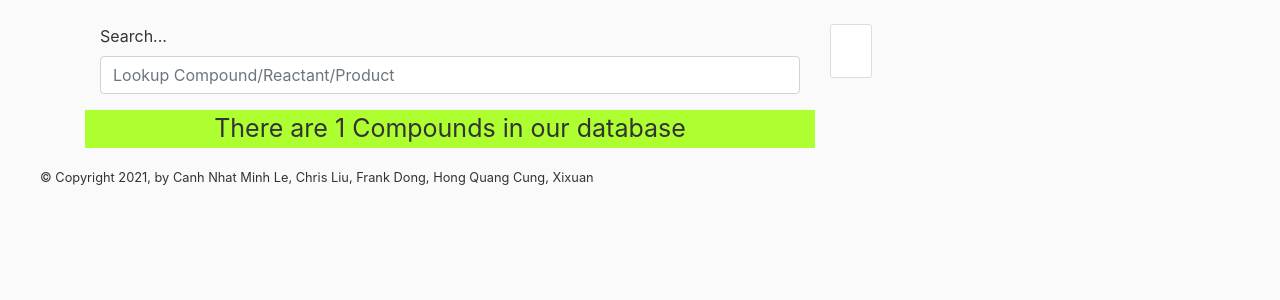
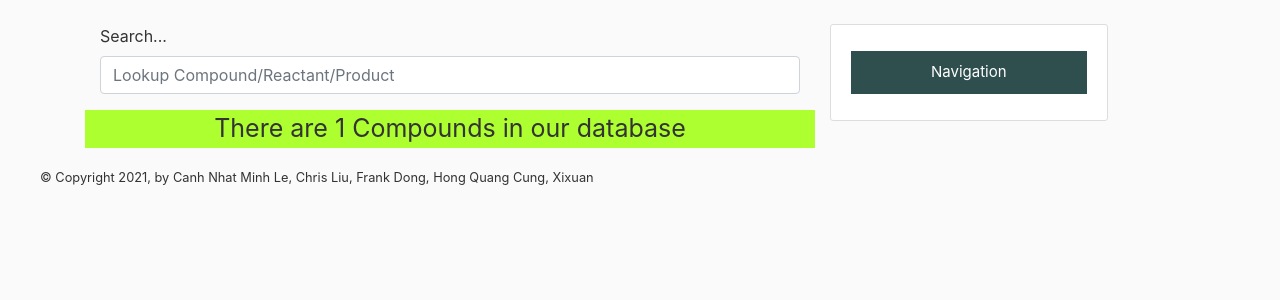
Before and after one commit to cungquang/Learning-Chemistry-Website, a Python web app: template myproject/templates/search.html in a window 1280 px wide. Shown: the part 56-356 px from the top of the page. Run offline with Jinja, Linux system fonts and the light colour scheme; the template is opened without the code that fills it: most values are stand-ins (such as "Sample title", 1, 10 or a date in 2020); some libraries are stand-ins or nearby versions.

Commit message:
Add navigation to Search.html & Practice.html

```diff
--- a/Project/webapp/templates/search.html
+++ b/Project/webapp/templates/search.html
@@ -116,3 +116,70 @@
         There are {{count_comp}} Compounds in our database
     </div>
 {% endblock content%}
+
+{% block list %}
+    <style>
+        /* Style The Dropdown Button */
+        .dropbtn {
+          background-color: #2F4F4F;
+          color: white;
+          padding-top: 10px;
+          padding-right: 80px;
+          padding-left: 80px;
+          padding-bottom: 10px;
+          font-size: 15px;
+          border: none;
+          cursor: pointer;
+        }
+
+        /* The container <div> - needed to position the dropdown content */
+        .dropdown {
+          position: relative;
+          display: inline-block;
+        }
+
+        /* Dropdown Content (Hidden by Default) */
+        .dropdown-content {
+          display: none;
+          position: absolute;
+          background-color: #2F4F4F;
+          min-width: 140px;
+          box-shadow: 0px 4px 10px 0px rgba(0,0,0,0.2);
+          z-index: 1;
+        }
+
+        /* Links inside the dropdown */
+        .dropdown-content a {
+          color: white;
+          padding-top: 10px;
+          padding-right: 85px;
+          padding-left: 91px;
+          padding-bottom: 10px;
+          font: 15px Arial, sans-serif;
+          text-decoration-style: solid;
+          display: block;
+        }
+
+        /* Change color of dropdown links on hover */
+        .dropdown-content a:hover {background-color: #2F4F4F}
+
+        /* Show the dropdown menu on hover */
+        .dropdown:hover .dropdown-content {
+          display: block;
+        }
+
+        /* Change the background color of the dropdown button when the dropdown content is shown */
+        .dropdown:hover .dropbtn {
+          background-color: #2F4F4F;
+        }
+    </style>
+    <div class="dropdown">
+      <button class="dropbtn">Navigation</button>
+      <div class="dropdown-content">
+        <a href="{{ url_for('search') }}">Search</a>
+        <a href="{{ url_for('practice')}}">Practice</a>
+        <a href="{{ url_for('forum')}}">Forum</a>
+      </div>
+    </div>
+
+{% endblock list %}
```
Also changed, not shown: Project/webapp/templates/practice.html (+67 -0 lines).
